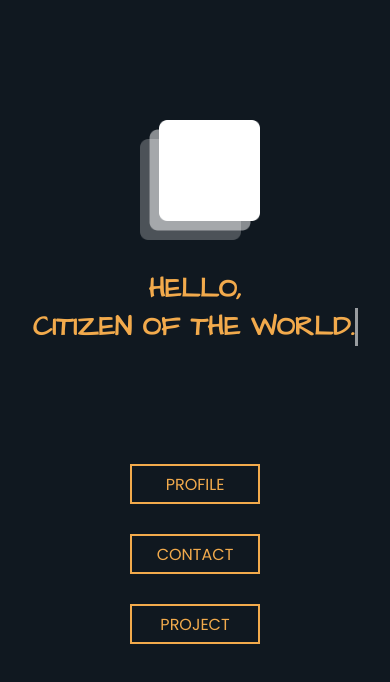
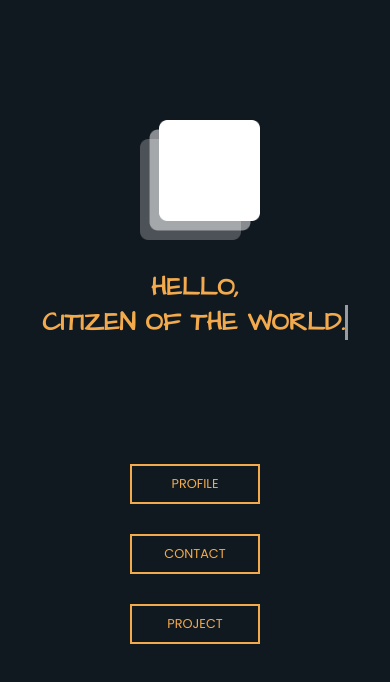
Before and after one commit to MrHaans/Hans-Personal-Website, a plain HTML site: page index.html in a window 390 px wide. Drawn offline with Linux system fonts and the light colour scheme.

Commit message:
Fix Bug Media Query on Phone

```diff
--- a/css/main.css
+++ b/css/main.css
@@ -266,7 +266,7 @@ nav ul li a {
 
     .text h1,
     .text p{
-        font-size: 2.5rem;
+        font-size: 2rem;
     }
 
     .nav-button {
@@ -302,6 +302,10 @@ nav ul li a {
 
     .text h1,
     .text p{
-        font-size:1.7rem;
+        font-size:1.6rem;
+    }
+
+    .nav-button ul li a {
+        font-size: 0.8rem;
     }
 }
```
